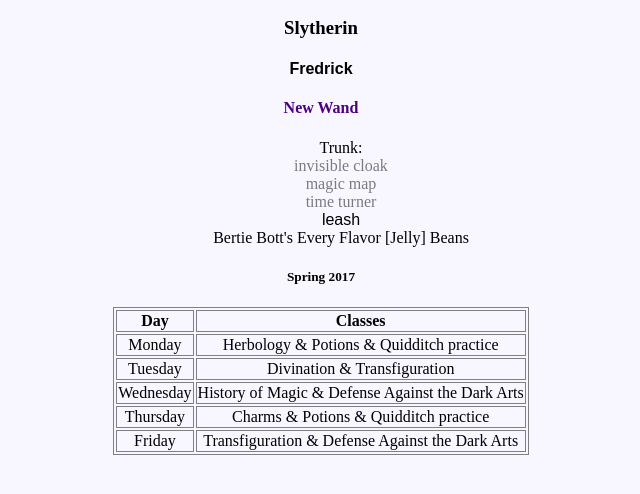
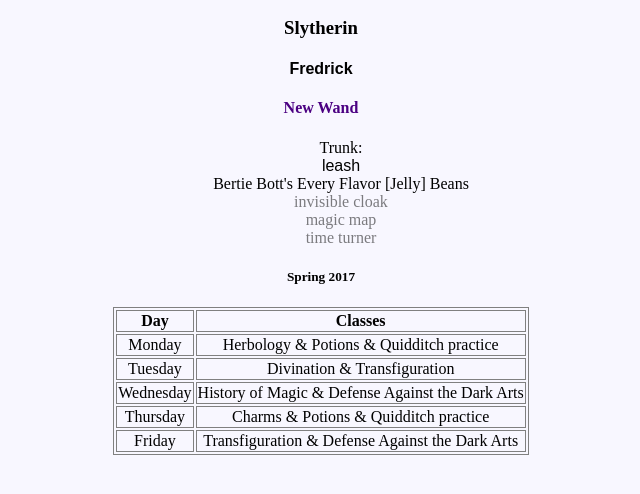
Before and after one commit to Gabbytam/Harry-Potter-DOM-Lab, a plain HTML site: page index.html in a window 1280 px wide. Shown: the part 110-604 px from the top of the page, without its empty margins (319-959 px from the left). Drawn offline with Linux system fonts and the light colour scheme.

Commit message:
Year 6 - A cauliflower is a cabbage with a college education - Mark Twain

```diff
--- a/app.js
+++ b/app.js
@@ -154,7 +154,8 @@ container.insertBefore(h4Wand, ul); //container tells us where were inserting, i
 h4Wand.style.color= 'indigo';
 
 //this also works, does the same thing
-//let pet= document.querySelector('h4.owl'); //!!!!!can use querySelector and dot notation to access an element by its tag AND its class name
+//let pet= document.querySelector('h4.owl');
+//!!!!! ^ can use querySelector and dot notation to access an element by its tag AND its class name
 //pet.remove();
 //container.append(pet);
 
@@ -164,3 +165,26 @@ container.append(h4);
 //pet comes back (dont have to remove it first)
 h4.remove();
 container.insertBefore(h4, h4Wand);
+
+//!!!!difference between append and appendChild, append can be used for stings while appendChild can be used for variables
+
+let hide= document.querySelectorAll('li.secret');
+//console.log('test',hide);
+
+hide[0].remove();
+hide[1].remove();
+hide[2].remove();
+
+setTimeout(()=> {
+    ul.appendChild(hide[0]);
+    ul.appendChild(hide[1]);
+    ul.appendChild(hide[2]);
+},2000);
+
+let leash= document.querySelector('li.owl');
+//console.log(leash.classList); logs the class
+//leash.className= 'owl cabbage'; // worked but not the proper way to do it
+
+leash.classList.add('cabbage'); //adds the class of cabbage using classList and add method
+//console.log(leash.classList); //checks to see if class is added
+leash.classList.remove('cabbage'); //specify which value in the class list you want to remove
--- a/main.css
+++ b/main.css
@@ -19,3 +19,7 @@ table, th, td {
     border: 1px solid gray;
     margin: 0 auto; /*margin 0 auto will center element */
 }
+
+.cabbage {
+    color:chartreuse;
+}
```
